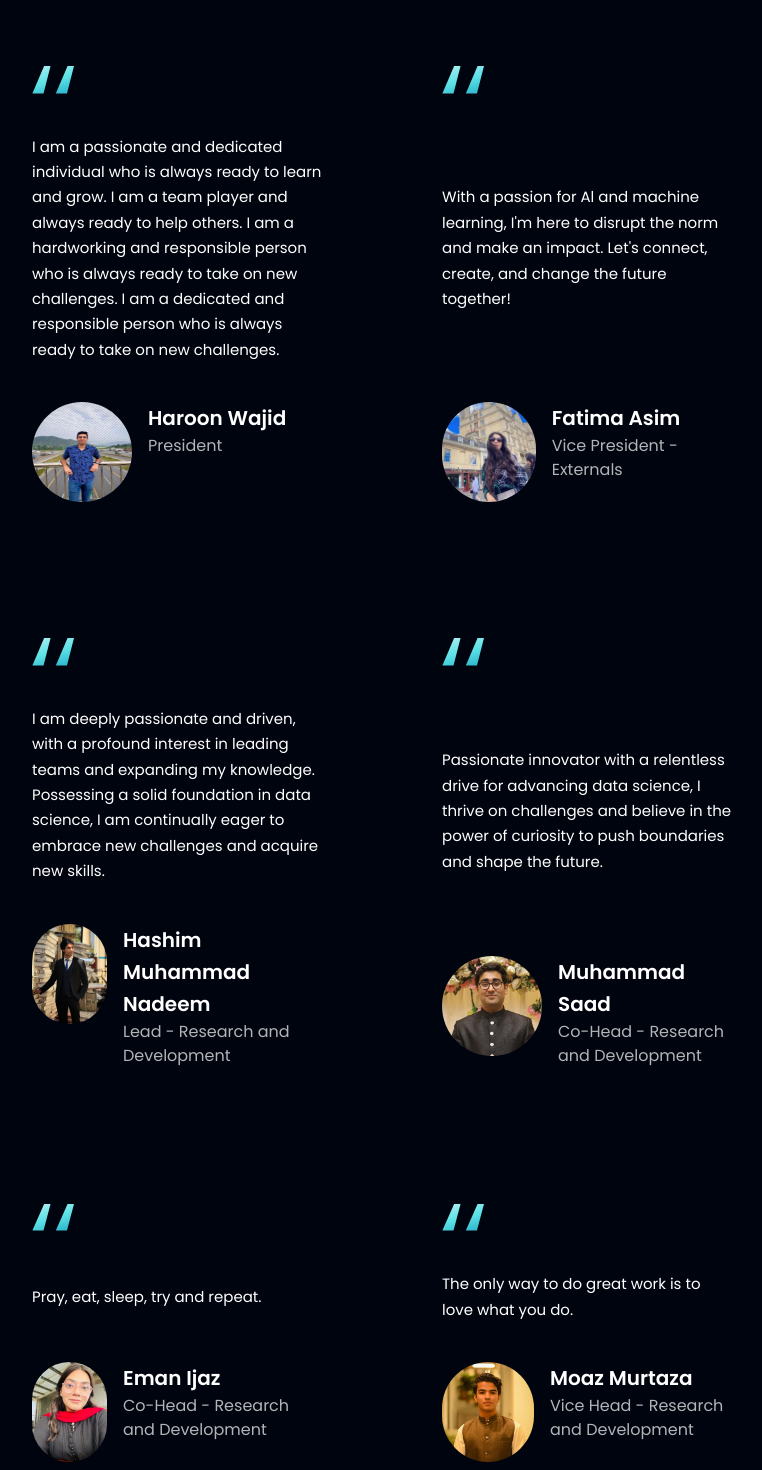
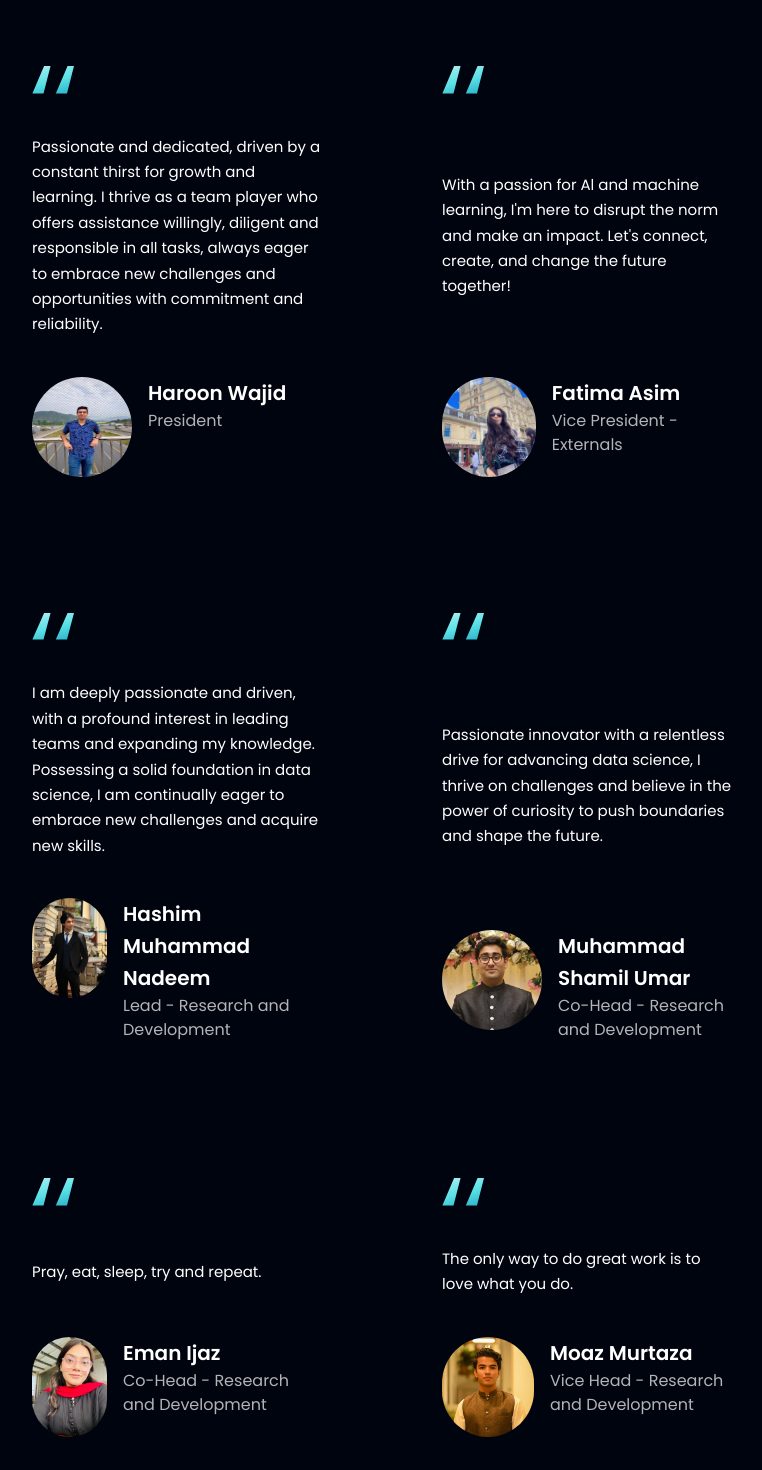
Before and after one commit to HAPPYLAMMA2001/FDSS, a React (Vite) app: page / in a window 1280 px wide. Shown: the part 2640-4110 px from the top of the page, without its empty margins (72-834 px from the left). Built offline with nearby package versions, Linux system fonts and the light colour scheme.

Commit message:
adding deploy workflow v6

```diff
--- a/src/constants/index.js
+++ b/src/constants/index.js
@@ -79,7 +79,7 @@ export const feedback = [
   {
     id: "feedback-1",
     content:
-      "I am a passionate and dedicated individual who is always ready to learn and grow. I am a team player and always ready to help others. I am a hardworking and responsible person who is always ready to take on new challenges. I am a dedicated and responsible person who is always ready to take on new challenges.",
+      "Passionate and dedicated, driven by a constant thirst for growth and learning. I thrive as a team player who offers assistance willingly, diligent and responsible in all tasks, always eager to embrace new challenges and opportunities with commitment and reliability.",
     name: "Haroon Wajid",
     title: "President",
     img: haroon,
@@ -104,7 +104,7 @@ export const feedback = [
     id: "feedback-3",
     content:
       "Passionate innovator with a relentless drive for advancing data science, I thrive on challenges and believe in the power of curiosity to push boundaries and shape the future.",
-    name: "Muhammad Saad",
+    name: "Muhammad Shamil Umar",
     title: "Co-Head - Research and Development",
     img: shamil,
   },
@@ -163,7 +163,7 @@ export const feedback = [
     id: "feedback-3",
     content:
       "Ha in my name is the only part of happiness i have",
-    name: "Muhammad Shamil Umar",
+    name: "Muhammad Hadi",
     title: "Head Finance – Team Events",
     img: hadi,
   },
```
